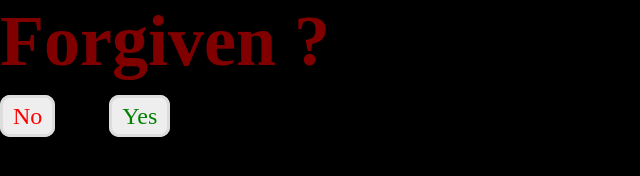
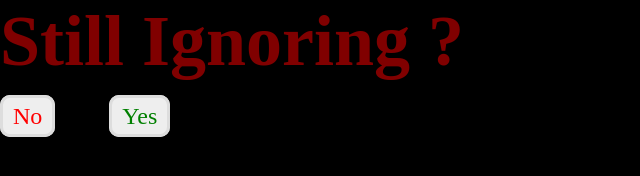
Before and after one commit to vikramsamudrala/Sample, a plain HTML site: page index.html in a window 1280 px wide. Shown: the whole page, without its empty margins (0-640 px from the left). Drawn offline with Linux system fonts and the light colour scheme.

Commit message:
Update index.html

```diff
--- a/index.html
+++ b/index.html
@@ -10,9 +10,9 @@
     <!-- --- First------<span></span>- --------Then remove it-->
     <script src="script.js">
 	</script>
-			<h2 style="color:maroon; script=">Forgiven ?</h2>
-			<a id="no" onclick="javascript:alert('Oh no but y tho.....sending this response to host')";>No</a>
-			<a id="yes" onclick="javascript:alert('ohh okay thnx.....sending this response to host')";>Yes</a
+			<h2 style="color:maroon; script=">Still Ignoring ?</h2>
+			<a id="no" onclick="javascript:alert('Oh no but y tho    .....sending this response to host')";>No</a>
+			<a id="yes" onclick="javascript:alert('ohh okay thnx    .....sending this response to host')";>Yes</a
 
 	</div>
 </body>
```
